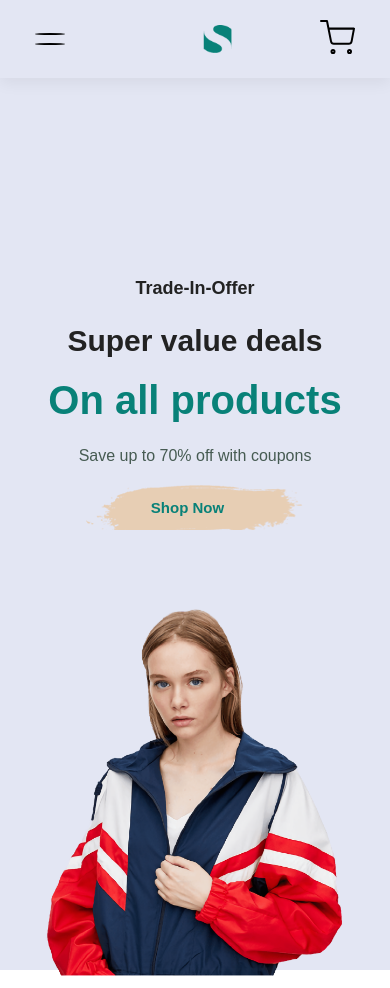
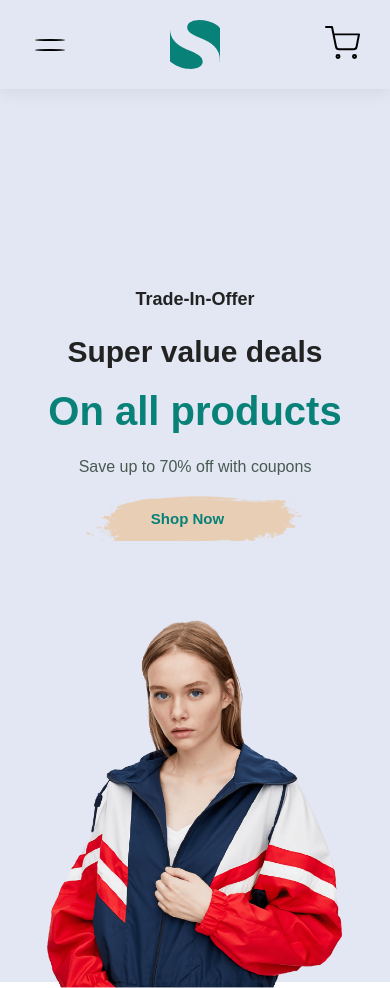
Before and after one commit to eduviereIsrael/Ecom-shirt-brand, a website: page index.html in a window 390 px wide. Shown: the top 988 px of the page. Drawn offline with Linux system fonts and the light colour scheme.

Commit message:
header style update

```diff
--- a/index.html
+++ b/index.html
@@ -33,8 +33,8 @@
                     <div class="ham"></div>
                     <div class="ham"></div>
                 </div>
-                <div class="logo">
-                    <img src="./img/Simpule-logo-moblie.png" class="logo" alt="">
+                <div class="logom">
+                    <img src="./img/Simpule-logo.svg" class="logosvg" alt="">
                 </div>
                 <div class="cart"><img src="./img/Icon feather-shopping-cart.svg" alt=""></div>
                 <ul class="navbar-mobile">
--- a/style.scss
+++ b/style.scss
@@ -655,7 +655,6 @@ body {
         flex-direction: row;
         justify-content: space-between;
         align-items: center;
-        // background-color: blue;
         .navbar-mobile {
             position: absolute;
             top: 100px;
@@ -710,33 +709,36 @@ body {
         .navbar-display{
             left: 0px;
         }
-        .logo {
-            // background-color: blue;
+        .logom{
             display: flex;
-            // flex-direction: column;
             justify-content: center;
+            flex-direction: column;
             align-items: center;
             width: 55%;
-            // background-color: red;
 
 
-                img{
+
+                .logosvg{
+                    width: 50px;
                     margin: 0;
                     padding: 0;
+                    box-sizing: border-box;
+                    overflow: hidden;
                     display: flex;
                     align-items: center;
                     justify-content: center;
-                    transform: translateX(25px);
                 }
         }
         .hambuga {
             cursor: pointer;
-            // background-color: #088178;
             display: flex;
             height: 30px;
             width: 30px;
             flex-direction: column;
             justify-content: center;
+        }
+        .cart {
+            width: 30px;
         }
         .ham {
 
```
Also changed, not shown: img/Simpule-logo.svg (added), style.css, 1 other file.
